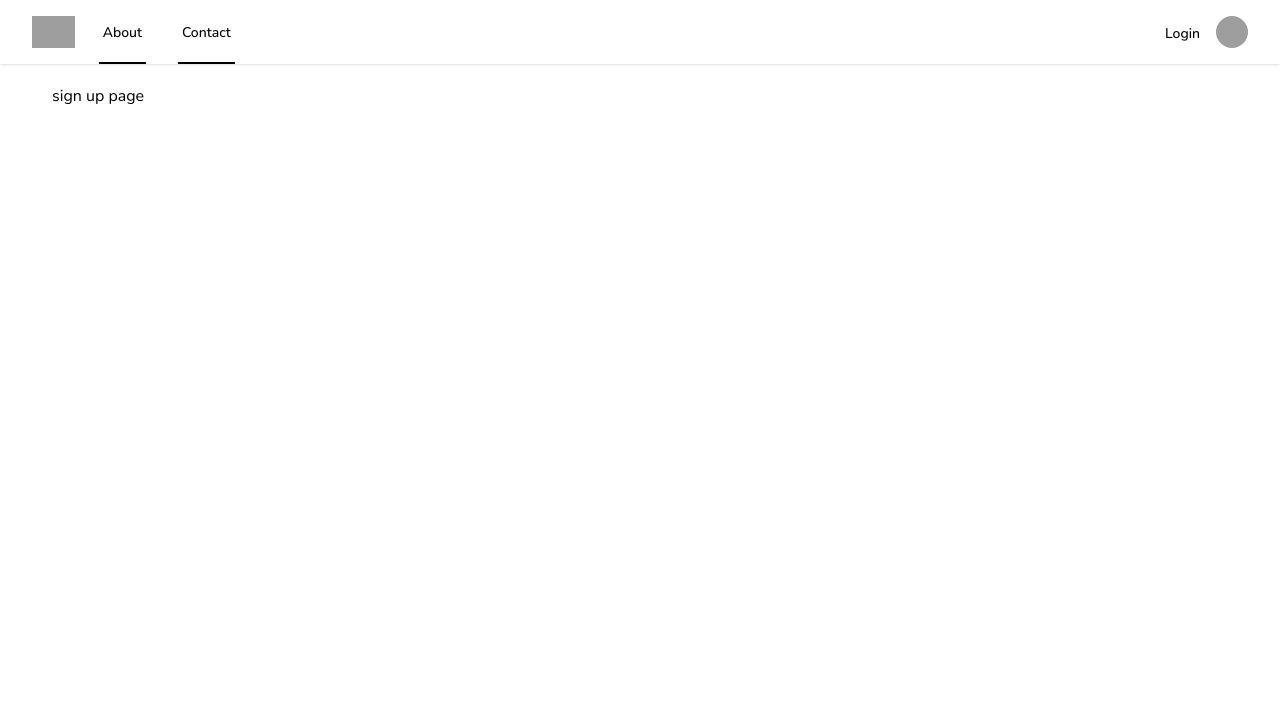
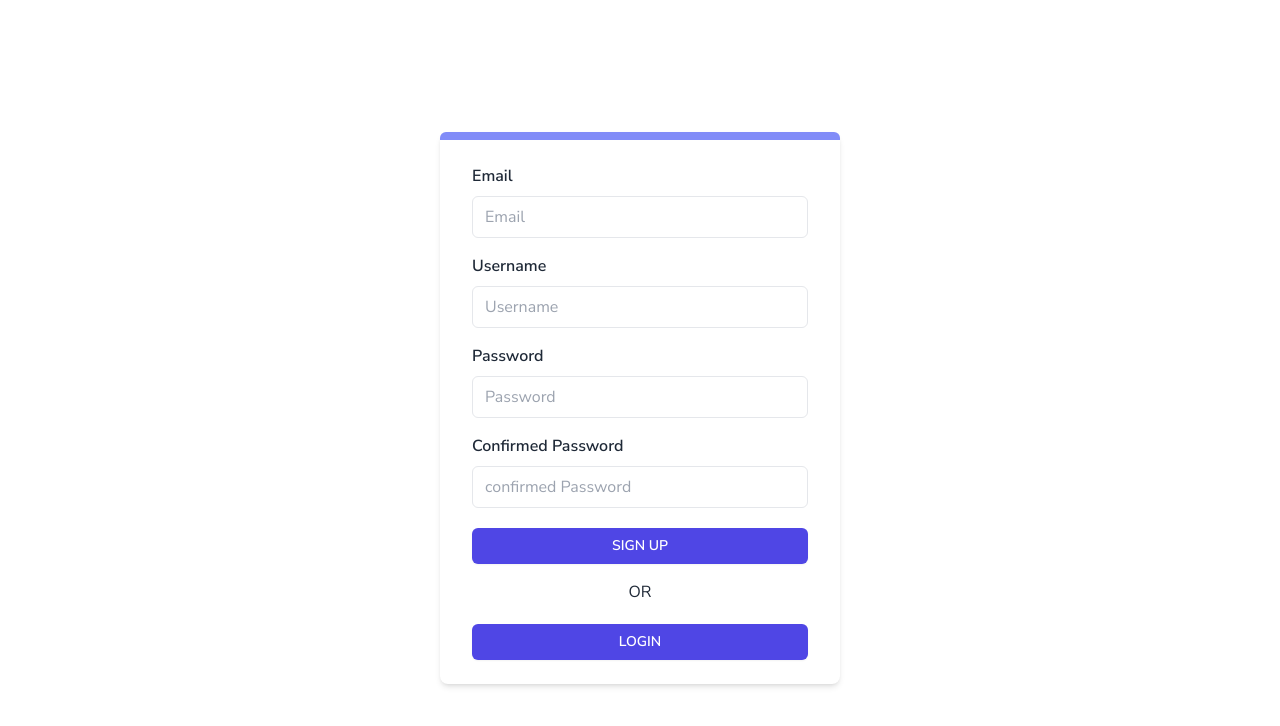
Before and after one commit to asif512/Book_Exchange_App_FYP, a Nuxt app: page /signup in a window 1280 px wide. Shown: the top 726 px of the page. Built offline with nearby package versions, Linux system fonts and the light colour scheme; grey boxes are pictures that could not be loaded.

Commit message:
login and signup page

```diff
--- a/app.vue
+++ b/app.vue
@@ -1,7 +1,7 @@
 <template>
   <NuxtLayout>
-    <Header></Header>
-    <div class="mx-auto max-w-7xl px-2 sm:px-6 lg:px-8 pb-10">
+    <!-- <Header></Header> -->
+    <div class="">
       <NuxtPage></NuxtPage>
     </div>
   </NuxtLayout>
--- a/pages/index.vue
+++ b/pages/index.vue
@@ -1,6 +1,9 @@
 <template>
   <div class="">
-    <Blogs />
+    <Header></Header>
+    <div class="mx-auto max-w-7xl px-2 sm:px-6 lg:px-8 pb-10">
+      <Blogs />
+    </div>
   </div>
 </template>
 
--- a/pages/signin.vue
+++ b/pages/signin.vue
@@ -1,10 +1,34 @@
 <template>
-    <div class="signin p-5">
-        login page
+    <div
+        class="signin min-h-screen  text-gray-800  px-4 py-6 flex flex-col justify-center sm:py-12">
+        <div class="relative py-3 w-full max-w-[400px] mx-auto text-center">
+            <div class="relative mt-4 bg-white shadow-md sm:rounded-lg text-left">
+                <div class="h-2 bg-indigo-400 rounded-t-md"></div>
+                <div class="py-6 px-8">
+                    <label class="block font-semibold">Username</label>
+                    <input type="text" placeholder="Email"
+                    v-model="username"
+                        class=" border w-full h-5 px-3 py-5 mt-2 hover:outline-none focus:outline-none focus:ring-1 focus:ring-indigo-600 rounded-md">
+                    <label class="block mt-3 font-semibold">Password</label>
+                    <input type="password" placeholder="Password" v-model="password"
+                        class=" border w-full h-5 px-3 py-5 mt-2 hover:outline-none focus:outline-none focus:ring-1 focus:ring-indigo-600 rounded-md">
+                    <div class="flex mt-5 justify-between items-baseline">
+                        <button type="button" class="rounded-md w-full uppercase bg-indigo-600 px-3 py-2 text-sm font-semibold text-white shadow-sm hover:bg-indigo-500 focus-visible:outline focus-visible:outline-2 focus-visible:outline-offset-2 focus-visible:outline-indigo-600">Login</button>
+                    </div>
+                    <div class="uppercase text-center my-4">or</div>
+                    <div class="flex mt-5 justify-between items-baseline">
+                        <button type="button" class="rounded-md w-full uppercase bg-indigo-600 px-3 py-2 text-sm font-semibold text-white shadow-sm hover:bg-indigo-500 focus-visible:outline focus-visible:outline-2 focus-visible:outline-offset-2 focus-visible:outline-indigo-600">
+                            <a href="/signup">Sign up</a>
+                        </button>
+                    </div>
+                </div>
+            </div>
+        </div>
+    </div>
 
-    </div>
 </template>
 
 <script setup>
-
+const username = ref("")
+const password = ref("")
 </script>
--- a/pages/signup.vue
+++ b/pages/signup.vue
@@ -1,10 +1,42 @@
 <template>
-    <div class="signin p-5">
-        sign up page
+    <div class="signup min-h-screen  text-gray-800  px-4 py-6 flex flex-col justify-center sm:py-12">
+        <div class="relative py-3 w-full max-w-[400px] mx-auto text-center">
+            <div class="relative mt-4 bg-white shadow-md sm:rounded-lg text-left">
+                <div class="h-2 bg-indigo-400 rounded-t-md"></div>
+                <div class="py-6 px-8">
+                    <label class="block font-semibold">Email</label>
+                    <input type="text" placeholder="Email" v-model="email"
+                        class=" border w-full h-5 px-3 py-5 mt-2 hover:outline-none focus:outline-none focus:ring-1 focus:ring-indigo-600 rounded-md">
+                    <label class="block font-semibold mt-4" >Username</label>
+                    <input type="text" placeholder="Username" v-model="username"
+                        class=" border w-full h-5 px-3 py-5 mt-2 hover:outline-none focus:outline-none focus:ring-1 focus:ring-indigo-600 rounded-md">
+                    <label class="block  font-semibold mt-4">Password</label>
+                    <input type="password" placeholder="Password" v-model="password"
+                        class=" border w-full h-5 px-3 py-5 mt-2 hover:outline-none focus:outline-none focus:ring-1 focus:ring-indigo-600 rounded-md">
+                    <label class="block mt-4 font-semibold">Confirmed Password</label>
+                    <input type="password" placeholder="confirmed Password" v-model="confirmedPassword"
+                        class=" border w-full h-5 px-3 py-5 mt-2 hover:outline-none focus:outline-none focus:ring-1 focus:ring-indigo-600 rounded-md">
+                        <div class="flex mt-5 justify-between items-baseline">
+                            <button type="button"
+                            class="rounded-md w-full uppercase bg-indigo-600 px-3 py-2 text-sm font-semibold text-white shadow-sm hover:bg-indigo-500 focus-visible:outline focus-visible:outline-2 focus-visible:outline-offset-2 focus-visible:outline-indigo-600">Sign
+                            up</button>
+                        </div>
+                        <div class="uppercase text-center my-4">or</div>
+                        <div class="flex mt-5 justify-between items-baseline">
+                            <button type="button"
+                                class="rounded-md w-full uppercase bg-indigo-600 px-3 py-2 text-sm font-semibold text-white shadow-sm hover:bg-indigo-500 focus-visible:outline focus-visible:outline-2 focus-visible:outline-offset-2 focus-visible:outline-indigo-600">
+                            <a href="/signin">Login</a></button>
+                        </div>
+                </div>
+            </div>
+        </div>
+    </div>
 
-    </div>
 </template>
 
 <script setup>
-
+const username = ref("")
+const email = ref("")
+const password = ref("")
+const confirmedPassword = ref("")
 </script>
--- a/tailwind.config.js
+++ b/tailwind.config.js
@@ -9,8 +9,6 @@ module.exports = {
     "./error.vue",
   ],
   theme: {
-    colors: {
-    },
     extend: {
       fontFamily: {
         sans: ['Nunito Sans', 'Roboto', 'sans-serif'],
```
